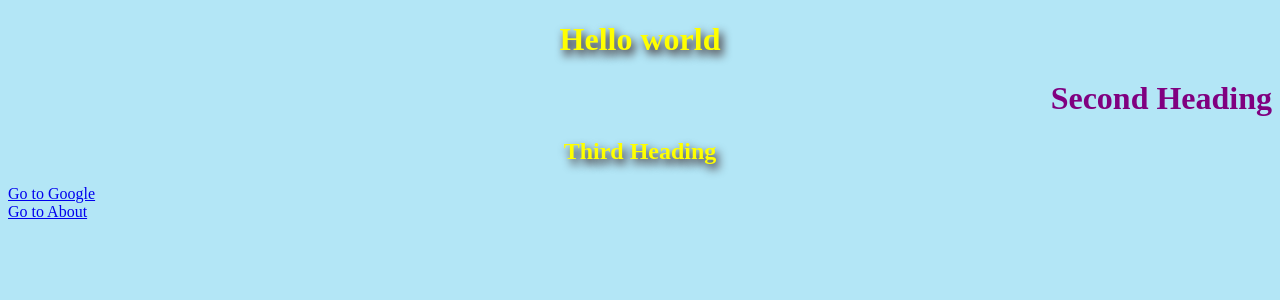
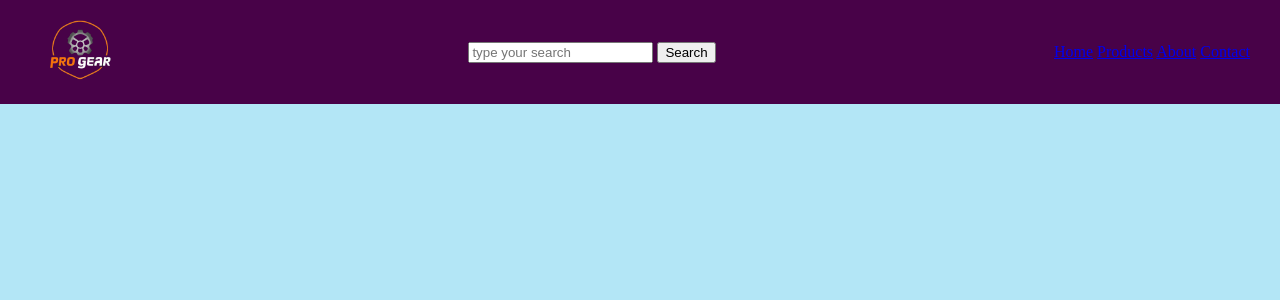
Before and after one commit to tayavelino/classWebsite2025, a PHP site: page / in a window 1280 px wide. Shown: the top 300 px of the page. Run offline with PHP 8.4, Linux system fonts and the light colour scheme.

Commit message:
adding header

```diff
--- a/index.html
+++ b/index.html
@@ -1,5 +1,6 @@
 <!DOCTYPE html>
 <html>
+
 <head>
     <!-- head is for metadata -->
     <!-- title is the name of the document  -->
@@ -8,13 +9,27 @@
     <link rel="icon" href="icon-transparent.png">
     <link rel="stylesheet" href="styles.css">
 </head>
+
 <body>
-        <h1 class="first">Hello world</h1>
-        <h1 class="second">Second Heading</h1>
-        <h2 class="first">Third Heading</h2>
-        <!-- link -->
-        <a href="https://google.com.au" target="_blank">Go to Google</a>
-        <br>
-        <a href="about.html">Go to About</a>
+    <header class="main-header">
+        <a href="index.html">
+            <img class="logo" src="images/PGHlogo.png">
+        </a>
+        <form id="search">
+            <input type="search" name="search" placeholder="type your search">
+            <button type="submit" name="search-button">
+                Search
+            </button>
+        </form>
+        <nav>
+            <a href="index.html">Home</a>
+            <a href="products.html">Products</a>
+            <a href="about.html">About</a>
+            <a href="contact.html">Contact</a>
+        </nav>
+    </header>
+    <main></main>
+    <footer></footer>
 </body>
+
 </html>
--- a/styles.css
+++ b/styles.css
@@ -1,12 +1,15 @@
 body {
     background-color: #b3e6f6;
+    margin: 0px;
 }
-.first {
-    color: yellow;
-    text-shadow: 3px 5px 10px #200000;
-    text-align: center;
+.logo {
+    width: 100px;
 }
-.second {
-    color: purple;
-    text-align: end;
+.main-header {
+    background-color: #480248;
+    display: flex;
+    justify-content: space-between;
+    align-items: center;
+    padding-left: 30px;
+    padding-right: 30px;
 }
```
Also changed, not shown: images/PGHlogo.png (added). Lines whose indentation alone changed are shown as unchanged.
